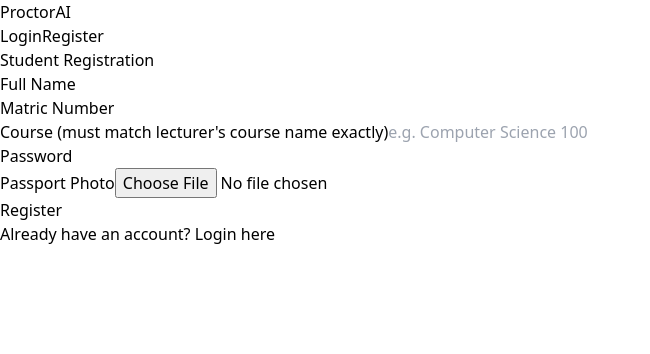
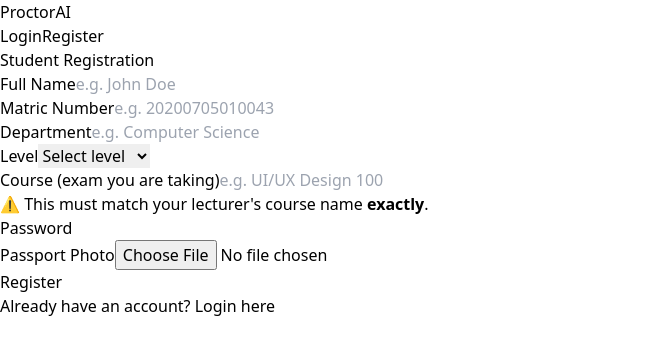
Before and after one commit to Taohedd/proctor-exam-system, a React app in the folder frontend/: page /register/student in a window 1280 px wide. Shown: the top 354 px of the page, without its empty margins (0-650 px from the left). Built offline with nearby package versions, Linux system fonts and the light colour scheme; the HTML template or start-up script is replaced by a standard one.

Commit message:
feat: auto migration for course column + student registration fields

```diff
--- a/frontend/src/pages/StudentRegisterPage.jsx
+++ b/frontend/src/pages/StudentRegisterPage.jsx
@@ -3,9 +3,16 @@ import { useNavigate, Link } from 'react-router-dom';
 import api from '../services/api';
 import LoadingSpinner from '../components/LoadingSpinner';
 
+const LEVELS = ['100', '200', '300', '400', '500', 'ND 1', 'ND 2', 'HND 1', 'HND 2'];
+
 const StudentRegisterPage = () => {
     const [formData, setFormData] = useState({
-        full_name: '', matric_number: '', course: '', password: '',
+        full_name: '',
+        matric_number: '',
+        department: '',
+        level: '',
+        course: '',
+        password: '',
     });
     const [passportPhoto, setPassportPhoto] = useState(null);
     const [preview, setPreview] = useState(null);
@@ -21,9 +28,7 @@ const StudentRegisterPage = () => {
     const handleFileChange = (e) => {
         const file = e.target.files[0];
         setPassportPhoto(file);
-        if (file) {
-            setPreview(URL.createObjectURL(file));
-        }
+        if (file) setPreview(URL.createObjectURL(file));
     };
 
     const handleSubmit = async (e) => {
@@ -33,6 +38,10 @@ const StudentRegisterPage = () => {
 
         if (!passportPhoto) {
             setError('Please upload a passport photo.');
+            return;
+        }
+        if (!formData.level) {
+            setError('Please select your level.');
             return;
         }
 
@@ -58,38 +67,90 @@ const StudentRegisterPage = () => {
         <div className="flex items-center justify-center mt-10 pb-10">
             {loading && <LoadingSpinner message="Creating your account..." />}
 
-            <div className="w-full max-w-lg p-8 space-y-6 bg-white rounded-lg shadow-md">
+            <div className="w-full max-w-lg p-8 space-y-5 bg-white rounded-lg shadow-md">
                 <h2 className="text-2xl font-bold text-center text-gray-800">Student Registration</h2>
 
                 {error && <p className="text-red-500 text-center bg-red-50 p-3 rounded">{error}</p>}
                 {success && <p className="text-green-600 text-center bg-green-50 p-3 rounded">{success}</p>}
 
                 <form className="space-y-4" onSubmit={handleSubmit}>
+
+                    {/* Full Name */}
                     <div>
                         <label className="text-sm font-medium text-gray-700">Full Name</label>
-                        <input name="full_name" type="text" required onChange={handleChange}
-                            className="w-full px-3 py-2 mt-1 border rounded-md focus:ring-indigo-500 focus:border-indigo-500" />
-                    </div>
-                    <div>
-                        <label className="text-sm font-medium text-gray-700">Matric Number</label>
-                        <input name="matric_number" type="text" required onChange={handleChange}
-                            className="w-full px-3 py-2 mt-1 border rounded-md focus:ring-indigo-500 focus:border-indigo-500" />
-                    </div>
-                    <div>
-                        <label className="text-sm font-medium text-gray-700">
-                            Course <span className="text-gray-400 text-xs">(must match lecturer's course name exactly)</span>
-                        </label>
                         <input
-                            name="course" type="text" required onChange={handleChange}
-                            placeholder="e.g. Computer Science 100"
+                            name="full_name" type="text" required
+                            onChange={handleChange}
+                            placeholder="e.g. John Doe"
                             className="w-full px-3 py-2 mt-1 border rounded-md focus:ring-indigo-500 focus:border-indigo-500"
                         />
                     </div>
+
+                    {/* Matric Number */}
+                    <div>
+                        <label className="text-sm font-medium text-gray-700">Matric Number</label>
+                        <input
+                            name="matric_number" type="text" required
+                            onChange={handleChange}
+                            placeholder="e.g. 20200705010043"
+                            className="w-full px-3 py-2 mt-1 border rounded-md focus:ring-indigo-500 focus:border-indigo-500"
+                        />
+                    </div>
+
+                    {/* Department & Level */}
+                    <div className="grid grid-cols-1 md:grid-cols-2 gap-4">
+                        <div>
+                            <label className="text-sm font-medium text-gray-700">Department</label>
+                            <input
+                                name="department" type="text" required
+                                onChange={handleChange}
+                                placeholder="e.g. Computer Science"
+                                className="w-full px-3 py-2 mt-1 border rounded-md focus:ring-indigo-500 focus:border-indigo-500"
+                            />
+                        </div>
+                        <div>
+                            <label className="text-sm font-medium text-gray-700">Level</label>
+                            <select
+                                name="level" required
+                                onChange={handleChange}
+                                value={formData.level}
+                                className="w-full px-3 py-2 mt-1 border rounded-md focus:ring-indigo-500 focus:border-indigo-500 bg-white"
+                            >
+                                <option value="">Select level</option>
+                                {LEVELS.map(l => (
+                                    <option key={l} value={l}>{l} Level</option>
+                                ))}
+                            </select>
+                        </div>
+                    </div>
+
+                    {/* Course */}
+                    <div>
+                        <label className="text-sm font-medium text-gray-700">
+                            Course <span className="text-gray-400 text-xs font-normal">(exam you are taking)</span>
+                        </label>
+                        <input
+                            name="course" type="text" required
+                            onChange={handleChange}
+                            placeholder="e.g. UI/UX Design 100"
+                            className="w-full px-3 py-2 mt-1 border rounded-md focus:ring-indigo-500 focus:border-indigo-500"
+                        />
+                        <p className="text-xs text-gray-400 mt-1">
+                            ⚠️ This must match your lecturer's course name <strong>exactly</strong>.
+                        </p>
+                    </div>
+
+                    {/* Password */}
                     <div>
                         <label className="text-sm font-medium text-gray-700">Password</label>
-                        <input name="password" type="password" required onChange={handleChange}
-                            className="w-full px-3 py-2 mt-1 border rounded-md focus:ring-indigo-500 focus:border-indigo-500" />
+                        <input
+                            name="password" type="password" required
+                            onChange={handleChange}
+                            className="w-full px-3 py-2 mt-1 border rounded-md focus:ring-indigo-500 focus:border-indigo-500"
+                        />
                     </div>
+
+                    {/* Passport Photo */}
                     <div>
                         <label className="text-sm font-medium text-gray-700">Passport Photo</label>
                         <input
@@ -98,8 +159,12 @@ const StudentRegisterPage = () => {
                             className="w-full px-3 py-1.5 mt-1 border rounded-md"
                         />
                         {preview && (
-                            <div className="mt-2">
-                                <img src={preview} alt="Preview" className="w-20 h-20 rounded-full object-cover border-2 border-indigo-300" />
+                            <div className="mt-2 flex items-center gap-3">
+                                <img
+                                    src={preview} alt="Preview"
+                                    className="w-16 h-16 rounded-full object-cover border-2 border-indigo-300"
+                                />
+                                <p className="text-xs text-gray-400">Photo preview</p>
                             </div>
                         )}
                     </div>
@@ -120,7 +185,9 @@ const StudentRegisterPage = () => {
 
                 <p className="text-sm text-center text-gray-600">
                     Already have an account?{' '}
-                    <Link to="/login" className="font-medium text-indigo-600 hover:text-indigo-500">Login here</Link>
+                    <Link to="/login" className="font-medium text-indigo-600 hover:text-indigo-500">
+                        Login here
+                    </Link>
                 </p>
             </div>
         </div>
```
Also changed, not shown: 2 other files (tests, documents, lock files or other folders).
